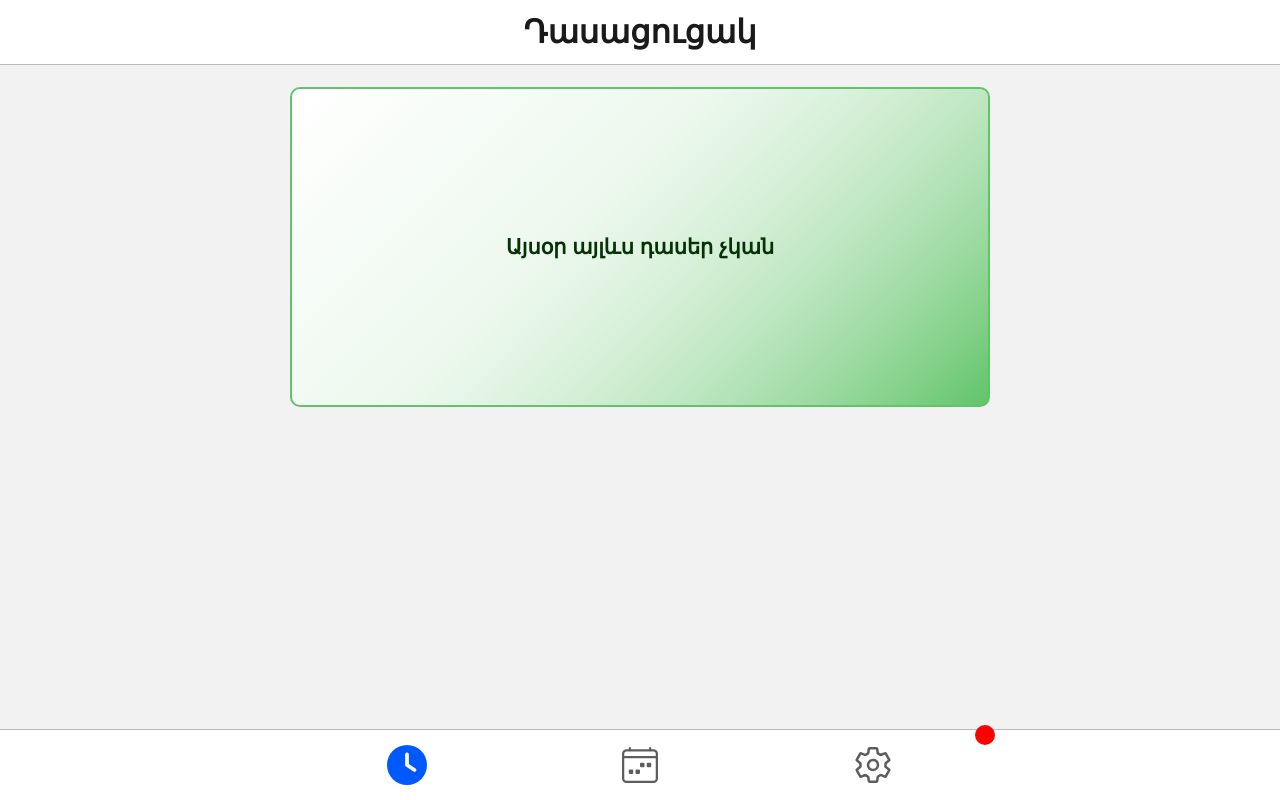
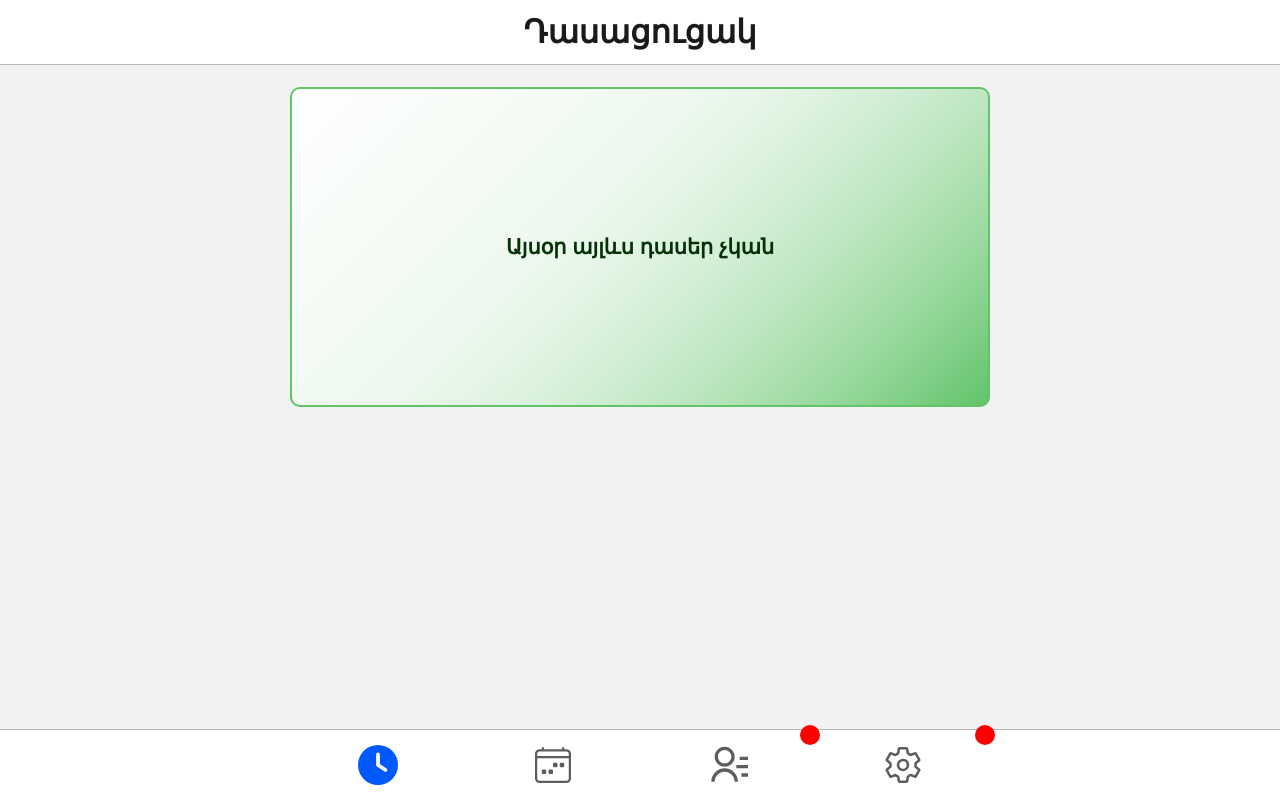
Before and after one commit to khc-toolkit/schedule, a React (Create React App) app: page /#/schedule in a window 1280 px wide. Built offline with nearby package versions, Linux system fonts and the light colour scheme.

Commit message:
feat: general info page init

```diff
--- a/src/App.js
+++ b/src/App.js
@@ -12,6 +12,7 @@ import EventsPage from "./pages/EventsPage";
 import ScheduleWeekPage from "./pages/ScheduleWeekPage";
 import StoragePage from "./pages/StoragePage";
 import InfoPage from "./pages/InfoPage";
+import GeneralInfoPage from "./pages/GeneralInfoPage";
 
 // components
 import Navigation from "./components/Navigation";
@@ -48,6 +49,7 @@ function App() {
           <Route path={routes.THEME} element={<ThemePage />} />
           <Route path={routes.STORAGE} element={<StoragePage />} />
           <Route path={routes.INFO} element={<InfoPage />} />
+          <Route path={routes.GENERAL_INFO} element={<GeneralInfoPage />} />
         </Route>
       </Routes>
 
--- a/src/components/Header/Header.jsx
+++ b/src/components/Header/Header.jsx
@@ -1,11 +1,11 @@
 // libs
-import { useLocation } from 'react-router-dom';
+import { useLocation } from "react-router-dom";
 
 // constants
-import routes from '../../constants/routes';
+import routes from "../../constants/routes";
 
 // styles
-import classes from './styles.module.css';
+import classes from "./styles.module.css";
 
 export default function Header() {
   const { pathname } = useLocation();
@@ -19,11 +19,14 @@ export default function Header() {
     [routes.THEME]: "Թեմաներ",
     [routes.STORAGE]: "Տվյալներ",
     [routes.INFO]: "Ինֆո",
+    [routes.GENERAL_INFO]: "Ընդհանուր ինֆո",
   };
 
   return (
     <header className={classes.root}>
-      <h1 className={classes.headerText}>{routeLabels[pathname] ?? "(none)"}</h1>
+      <h1 className={classes.headerText}>
+        {routeLabels[pathname] ?? "(none)"}
+      </h1>
     </header>
-  )
+  );
 }
--- a/src/components/Navigation/Navigation.jsx
+++ b/src/components/Navigation/Navigation.jsx
@@ -7,6 +7,8 @@ import { GoCommandPalette } from "react-icons/go";
 import { FiStar } from "react-icons/fi";
 import { FaStar } from "react-icons/fa6";
 import { IoSettingsOutline, IoSettingsSharp } from "react-icons/io5";
+import { RiContactsLine } from "react-icons/ri";
+import { RiContactsFill } from "react-icons/ri";
 
 // components
 import NotificationCircle from "../NotificationCircle";
@@ -32,6 +34,11 @@ export default function Navigation() {
     VERSIONS.SETTINGS.version,
   );
 
+  const [isGenInfoUPdated, updateGenInfo] = useVersion(
+    VERSIONS.GENERAL_INFO.key,
+    VERSIONS.GENERAL_INFO.version,
+  );
+
   const { pathname } = useLocation();
 
   const isScheduleMode = defaultMode === appModes.SCHEDULE;
@@ -39,10 +46,10 @@ export default function Navigation() {
   const isOfflineMode = defaultMode === appModes.OFFLINE;
 
   const panelGridColumns = isScheduleMode
-    ? 3
+    ? 4
     : isPracticeMode
-      ? 2
-      : isOfflineMode && 1;
+      ? 3
+      : isOfflineMode && 2;
 
   const panelStyles = {
     gridTemplateColumns: `repeat(${panelGridColumns}, 1fr)`,
@@ -53,6 +60,7 @@ export default function Navigation() {
   const isPracticeRouter = pathname === routes.PRACTICE;
   const isEventsRouter = pathname === routes.EVENTS;
   const isSettingsRouter = pathname === routes.SETTINGS;
+  const isGeneralInfoRouter = pathname === routes.GENERAL_INFO;
 
   return (
     <div className={classes.root}>
@@ -100,6 +108,15 @@ export default function Navigation() {
         )}
 
         <Link
+          to={routes.GENERAL_INFO}
+          onClick={updateGenInfo}
+          className={`${classes.button} ${isGeneralInfoRouter && classes.activeTab}`}
+        >
+          {isGeneralInfoRouter ? <RiContactsFill /> : <RiContactsLine />}
+          {isGenInfoUPdated && <NotificationCircle />}
+        </Link>
+
+        <Link
           to={routes.SETTINGS}
           onClick={updateSettings}
           className={`${classes.button} ${isSettingsRouter && classes.activeTab}`}
--- a/src/constants/routes.js
+++ b/src/constants/routes.js
@@ -8,6 +8,7 @@ const routes = {
   THEME: "/theme",
   STORAGE: "/storage",
   INFO: "/info",
+  GENERAL_INFO: "/general_info",
 };
 
 export const defaultRoute = routes.SCHEDULE;
--- a/src/constants/versions.js
+++ b/src/constants/versions.js
@@ -3,6 +3,7 @@ const VERSIONS = {
   THEME: { key: "v_theme", version: 3 },
   SETTINGS: { key: "v_settings", version: 7 },
   INFO: { key: "v_info", version: 7 },
+  GENERAL_INFO: { key: "v_g_i", version: 1 },
 };
 
 export default VERSIONS;
--- /dev/null
+++ b/src/pages/GeneralInfoPage/GeneralInfoPage.jsx
@@ -0,0 +1,10 @@
+// styles
+import classes from './styles.module.css';
+
+export default function GeneralInfoPage() {
+  return (
+    <div className={classes.root}>
+      (GeneralInfoPage)
+    </div>
+  )
+}
--- /dev/null
+++ b/src/pages/GeneralInfoPage/index.js
@@ -0,0 +1 @@
+export { default } from './GeneralInfoPage';
--- /dev/null
+++ b/src/pages/GeneralInfoPage/styles.module.css
@@ -0,0 +1 @@
+.root {}
```
